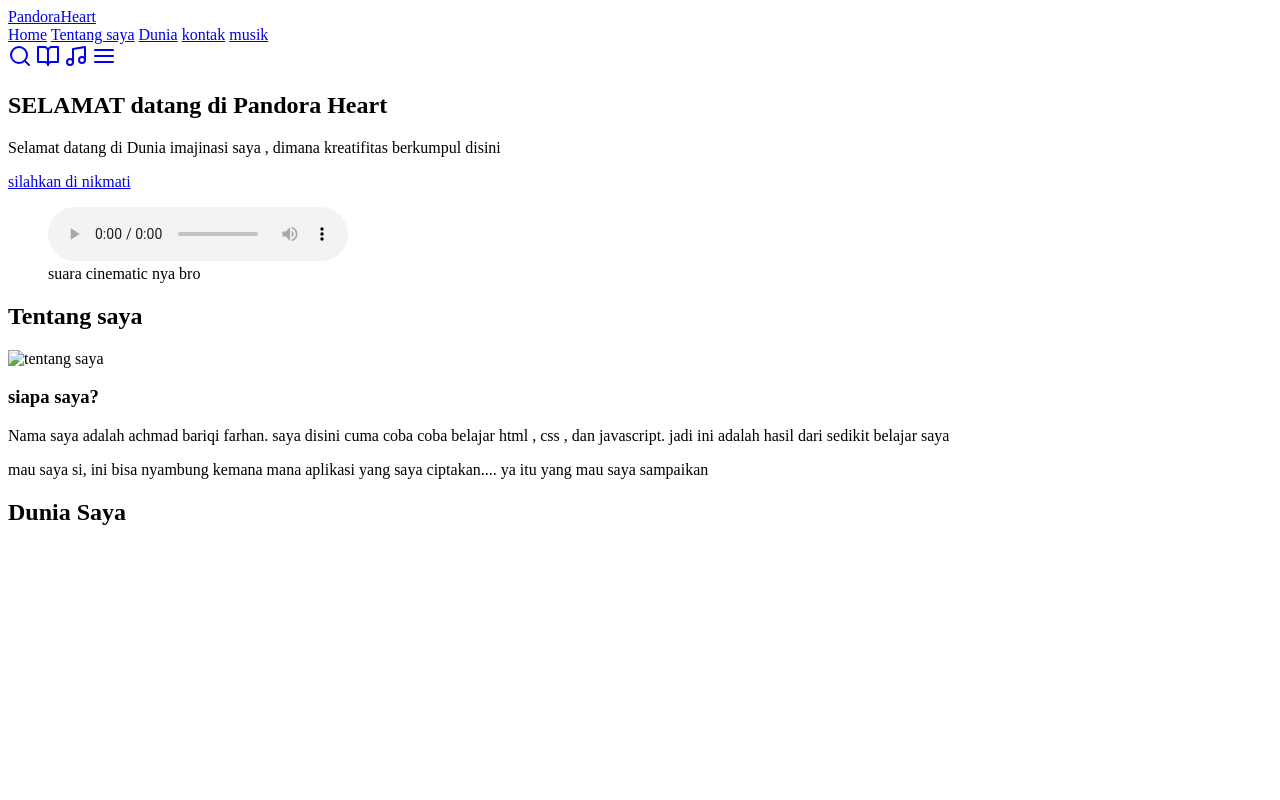
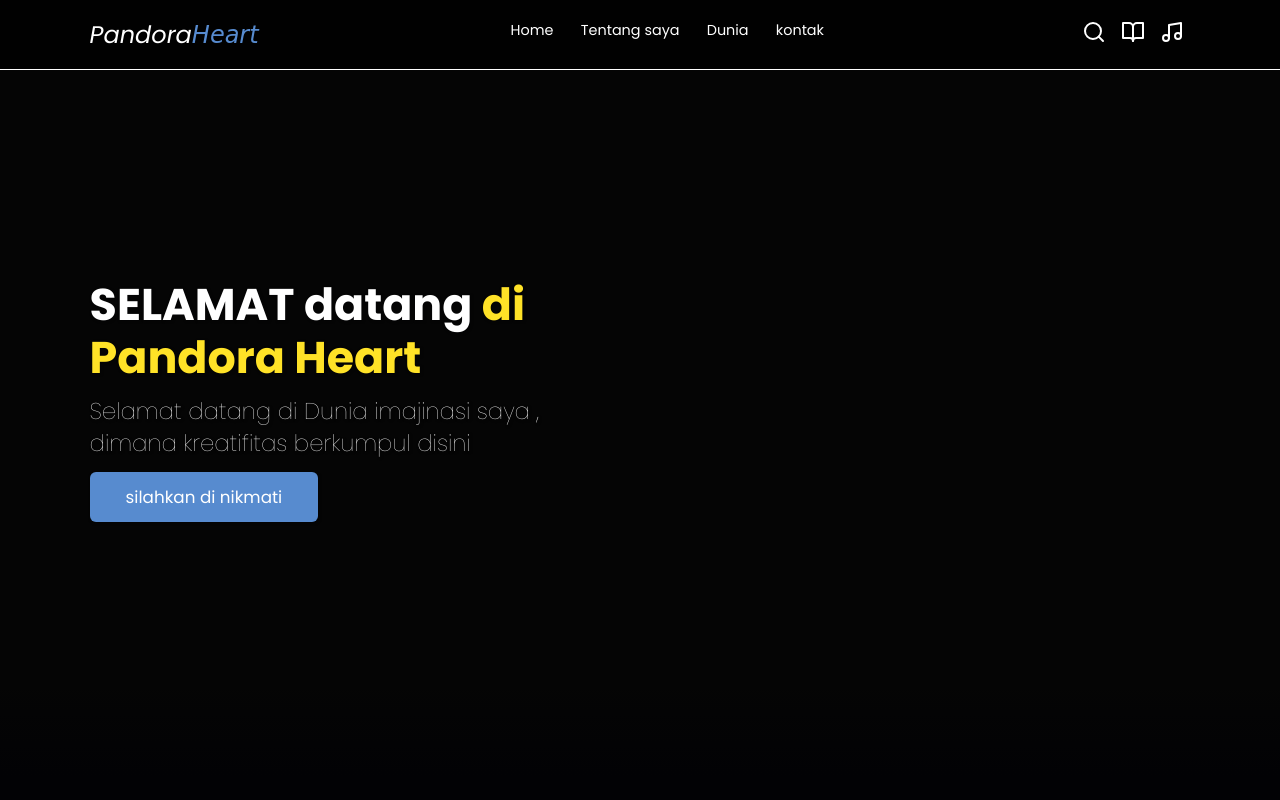
Before and after one commit to bariqiachmad/pandoraheart, a plain HTML site: page index.html in a window 1280 px wide. Shown: the top 800 px of the page. Drawn offline with nearby package versions, Linux system fonts and the light colour scheme; files that its build step writes are made by us from their sources; a web font is replaced by a local one.

Commit message:
Update index.html

```diff
--- a/index.html
+++ b/index.html
@@ -12,10 +12,11 @@
 <link rel="preconnect" href="https://fonts.gstatic.com" crossorigin>
 <link href="https://fonts.googleapis.com/css2?family=Mynerve&family=Poppins:ital,wght@0,100;0,200;0,300;0,400;0,500;0,600;0,700;0,800;0,900;1,100;1,200;1,300;1,400;1,500;1,600;1,700;1,800;1,900&display=swap" rel="stylesheet">
 
+
     <!-- icon -->
   <script src="https://unpkg.com/feather-icons"></script>
     <!-- my style -->
-<link rel="stylesheet" href="style\bajuberanda.css">
+<link rel="stylesheet" href="style/bajuberanda.css">
 </head>
 <body>
     <!-- navbar start -->
@@ -131,6 +132,6 @@
       </script>
 
       <!-- script navbar -->
-      <script src="js\machine.js"></script>
+      <script src="js/machine.js"></script>
 </body>
 </html>
```
